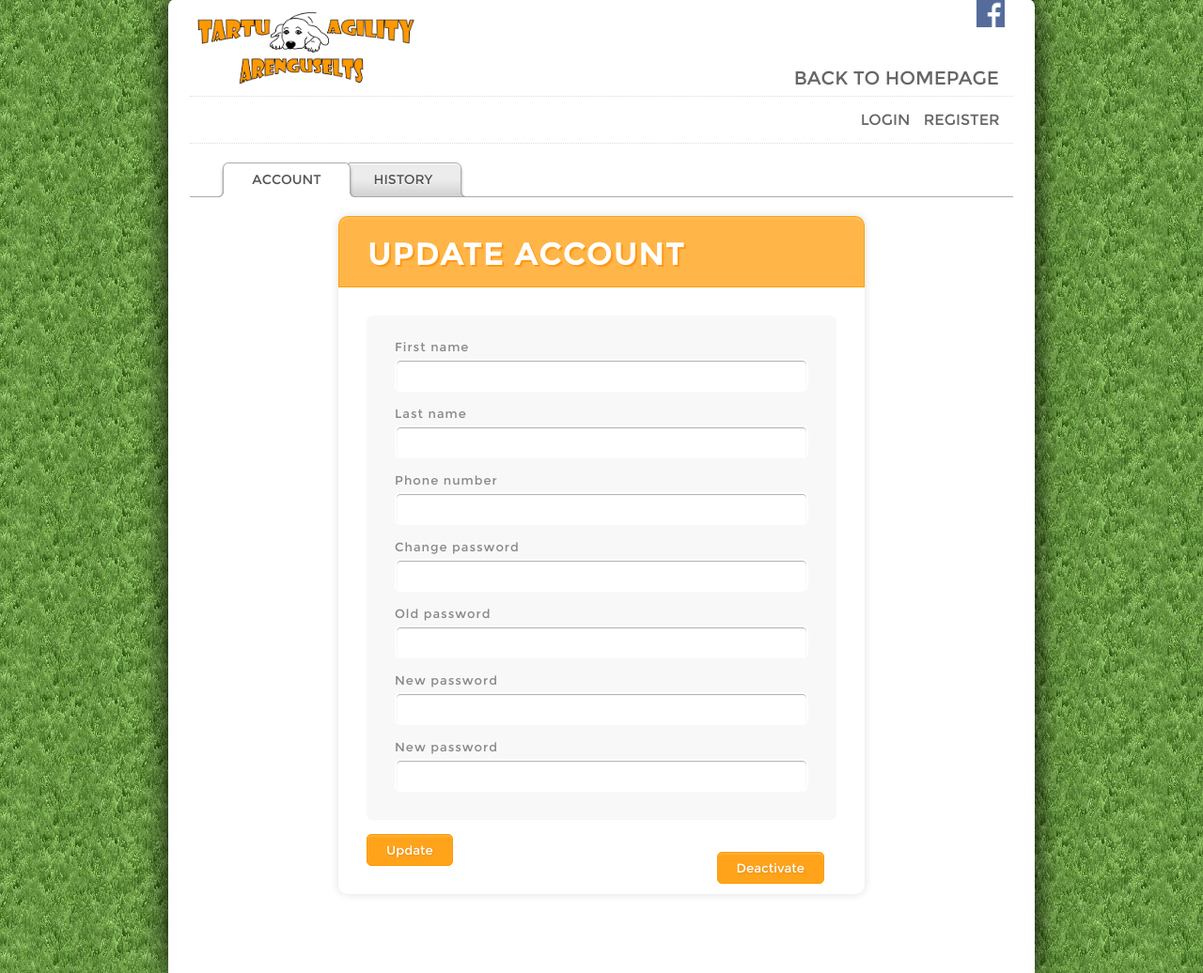
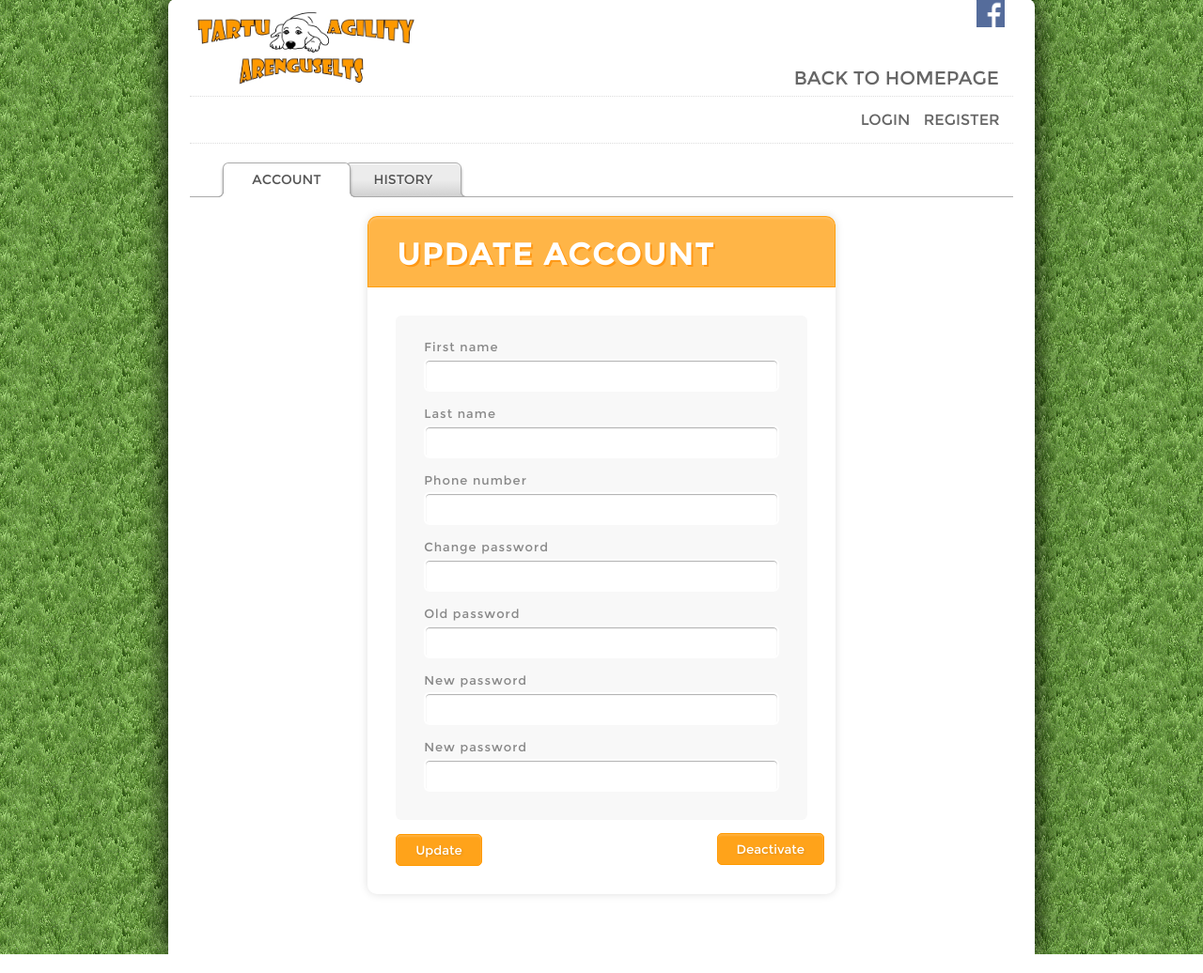
Before and after one commit to crypotex/taas, a Django app: template taas/user/templates/user_update.html in a window 1280 px wide. Shown: the part 16-1052 px from the top of the page at 94% size. Run offline with Django 3.2, Linux system fonts and the light colour scheme; the template is opened without the code that fills it, so the values that code supplies are empty, except form fields; tables that the repository leaves empty hold one stand-in row (values such as "Sample post"); form fields are guessed from the names that the template uses; some libraries are stand-ins or nearby versions.

Commit message:
Added margin on /user/update page. Moved datepicker and calendar, show when window resizes, datepicker is first.
Issue #31

```diff
--- a/taas/reservation/templates/index.html
+++ b/taas/reservation/templates/index.html
@@ -26,8 +26,8 @@
 
 {% block content %}
     <div class="calendarwrap">
+        <div id="datepicker"></div>
         <div id="calendar"></div>
-        <div id="datepicker"></div>
     </div>
     {% if user.is_authenticated %}
         <div class="buttonwrap">
--- a/taas/static/css/main.css
+++ b/taas/static/css/main.css
@@ -203,4 +203,5 @@ a:hover {
 .wrap {
     margin: 20px auto;
     width: 95%;
+    min-width: 300px;
 }
--- a/taas/user/static/css/user.css
+++ b/taas/user/static/css/user.css
@@ -1,13 +1,19 @@
 .form, .reset-form, .login-form, .deactivate-form {
-    width: 500px;
+    width: 50%;
+    min-width: 200px;
+    word-break: break-word;
     padding: 30px;
-    margin: 20px auto;
+    margin: auto;
     border-radius: 10px;
     -webkit-border-radius: 10px;
     -moz-border-radius: 10px;
     box-shadow: 0 0 10px rgba(0, 0, 0, 0.13);
     -moz-box-shadow: 0 0 10px rgba(0, 0, 0, 0.13);
     -webkit-box-shadow: 0 0 10px rgba(0, 0, 0, 0.13);
+}
+
+#updateForm {
+    margin-top: 20px;
 }
 
 input[type="text"], input[type="password"], input[type="email"] {
--- a/taas/user/templates/user_update.html
+++ b/taas/user/templates/user_update.html
@@ -24,7 +24,7 @@
 
 {% block content %}
 
-    <form method="POST" class="form">{% csrf_token %}
+    <form method="POST" class="form" id="updateForm">{% csrf_token %}
 
         <h1>{% trans 'Update account' %}</h1>
 
```
Also changed, not shown: taas/reservation/static/css/calendar.css (+5 -2 lines).
